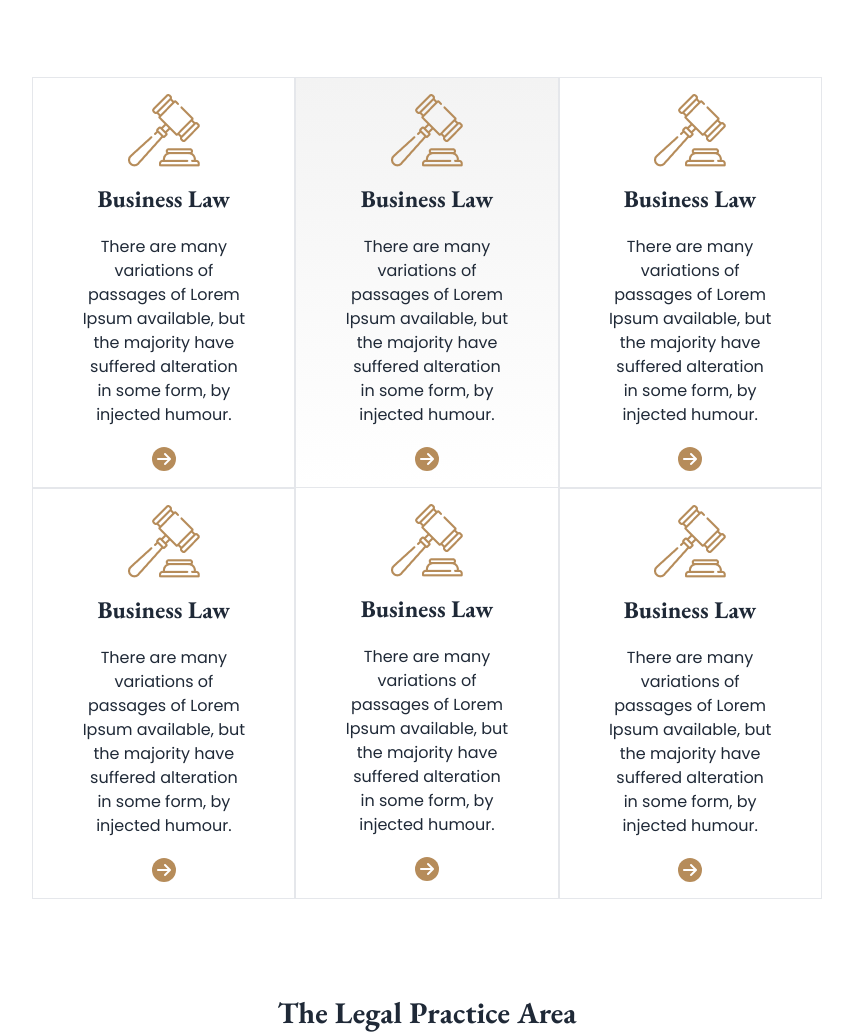
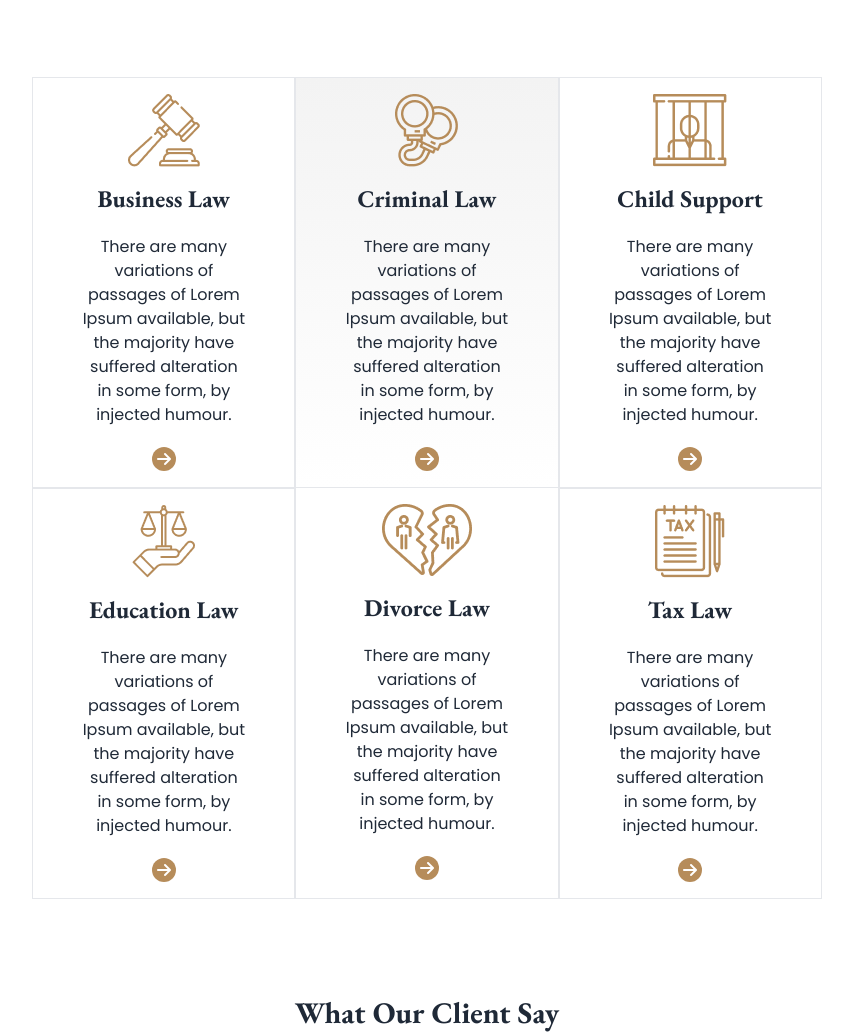
Before and after one commit to Uzzal-Mistry/legal_solution, a plain HTML site: page index.html in a window 1280 px wide. Shown: the part 724-1758 px from the top of the page, without its empty margins (213-1066 px from the left). Drawn offline with nearby package versions, Linux system fonts and the light colour scheme.

```diff
--- a/index.html
+++ b/index.html
@@ -158,13 +158,18 @@
         <!-- legal area section -->
         <section class=" container mx-auto lg:px-48 my-24  w-11/12">
 
+
+            <!-- title  -->
             <div class="text-center w-8/12 mx-auto">
                 <h1 class="eb-garamond font-bold text-3xl">The Legal Practice Area</h1>
                 <p class="text-base text-color1 font-light mt-6 mb-20">There are many variations of passages of Lorem
                     Ipsum available, but the majority have suffered alteration in some form, by injected humour.</p>
             </div>
 
+            <!-- cards -->
             <div class="grid grid-cols-1 md:grid-cols-2 lg:grid-cols-3 gap-5 md:gap-0">
+
+               <!-- card1 -->
                 <div class="stats rounded-none border lg:border-b px-6 ">
                     <div class="stat flex flex-col text-center items-center ">
                         <div class="stat-figure text-secondary">
@@ -183,13 +188,14 @@
                     </div>
                 </div>
 
+                    <!-- card2 -->
                 <div class="stats rounded-none border lg:border  px-6 bg-gradient-to-b from-[#F3F3F3] to-[#f3f3f300] ">
                     <div class="stat flex flex-col text-center items-center ">
                         <div class="stat-figure text-secondary">
-                            <img src="images/business.png" />
+                            <img src="images/criminal.png" />
                         </div>
                         <div>
-                            <h3 class="text-2xl font-bold eb-garamond pt-4">Business Law</h3>
+                            <h3 class="text-2xl font-bold eb-garamond pt-4">Criminal Law</h3>
                             <p class="text-base color1 py-5">There are many variations of passages of Lorem Ipsum
                                 available,
                                 but the majority have suffered
@@ -201,13 +207,14 @@
                     </div>
                 </div>
 
+                    <!-- card3 -->
                 <div class="stats rounded-none border lg:border-b  px-6">
                     <div class="stat flex flex-col text-center items-center  ">
                         <div class="stat-figure text-secondary ">
-                            <img src="images/business.png" />
+                            <img src="images/child.png" />
                         </div>
                         <div>
-                            <h3 class="text-2xl font-bold eb-garamond pt-4">Business Law</h3>
+                            <h3 class="text-2xl font-bold eb-garamond pt-4">Child Support</h3>
                             <p class="text-base color1 py-5">There are many variations of passages of Lorem Ipsum
                                 available,
                                 but the majority have suffered
@@ -219,13 +226,14 @@
                     </div>
                 </div>
 
+                    <!-- card4 -->
                 <div class="stats rounded-none border px-6  ">
                     <div class="stat flex flex-col text-center items-center ">
                         <div class="stat-figure text-secondary">
-                            <img src="images/business.png" />
+                            <img src="images/education.png" />
                         </div>
                         <div>
-                            <h3 class="text-2xl font-bold eb-garamond pt-4">Business Law</h3>
+                            <h3 class="text-2xl font-bold eb-garamond pt-4">Education Law</h3>
                             <p class="text-base color1 py-5">There are many variations of passages of Lorem Ipsum
                                 available,
                                 but the majority have suffered
@@ -237,13 +245,14 @@
                     </div>
                 </div>
 
+                    <!-- card5 -->
                 <div class="stats rounded-none border px-6  lg:border-t-0 lg:border-x ">
                     <div class="stat flex flex-col text-center items-center ">
                         <div class="stat-figure text-secondary">
-                            <img src="images/business.png" />
+                            <img src="images/divorce.png" />
                         </div>
                         <div>
-                            <h3 class="text-2xl font-bold eb-garamond pt-4">Business Law</h3>
+                            <h3 class="text-2xl font-bold eb-garamond pt-4">Divorce Law</h3>
                             <p class="text-base color1 py-5">There are many variations of passages of Lorem Ipsum
                                 available,
                                 but the majority have suffered
@@ -255,13 +264,14 @@
                     </div>
                 </div>
 
+                    <!-- card6 -->
                 <div class="stats rounded-none border px-6 ">
                     <div class="stat flex flex-col text-center items-center ">
                         <div class="stat-figure text-secondary">
-                            <img src="images/business.png" />
+                            <img src="images/tax.png" />
                         </div>
                         <div>
-                            <h3 class="text-2xl font-bold eb-garamond pt-4">Business Law</h3>
+                            <h3 class="text-2xl font-bold eb-garamond pt-4">Tax Law</h3>
                             <p class="text-base color1 py-5">There are many variations of passages of Lorem Ipsum
                                 available,
                                 but the majority have suffered
@@ -285,7 +295,7 @@
 
             <!-- card title -->
             <div class="text-center w-6/12 mx-auto">
-                <h1 class="eb-garamond font-bold text-3xl">The Legal Practice Area</h1>
+                <h1 class="eb-garamond font-bold text-3xl">What Our Client Say</h1>
                 <p class="text-base text-color1 font-normal mt-6 mb-10">There are many variations of passages of Lorem
                     Ipsum available, but the majority have suffered alteration in some form, by injected humour.</p>
             </div>
```
